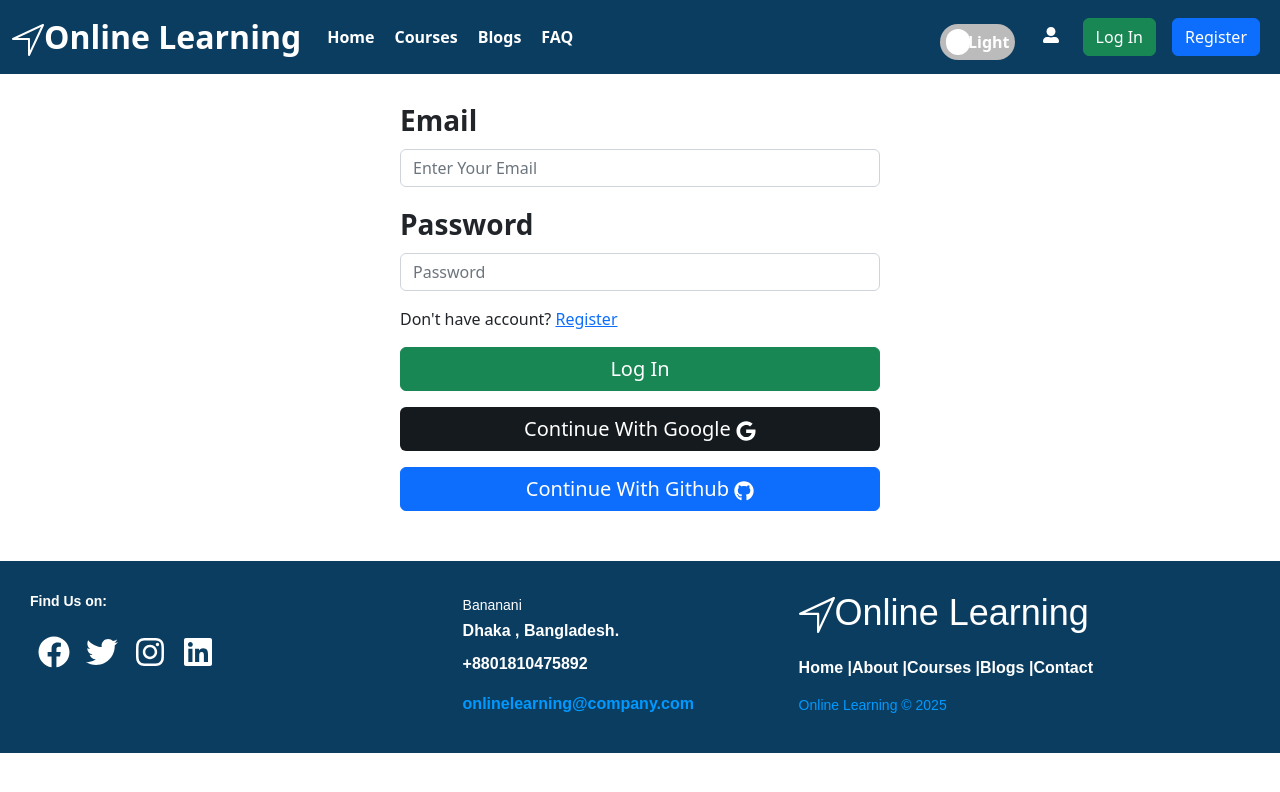
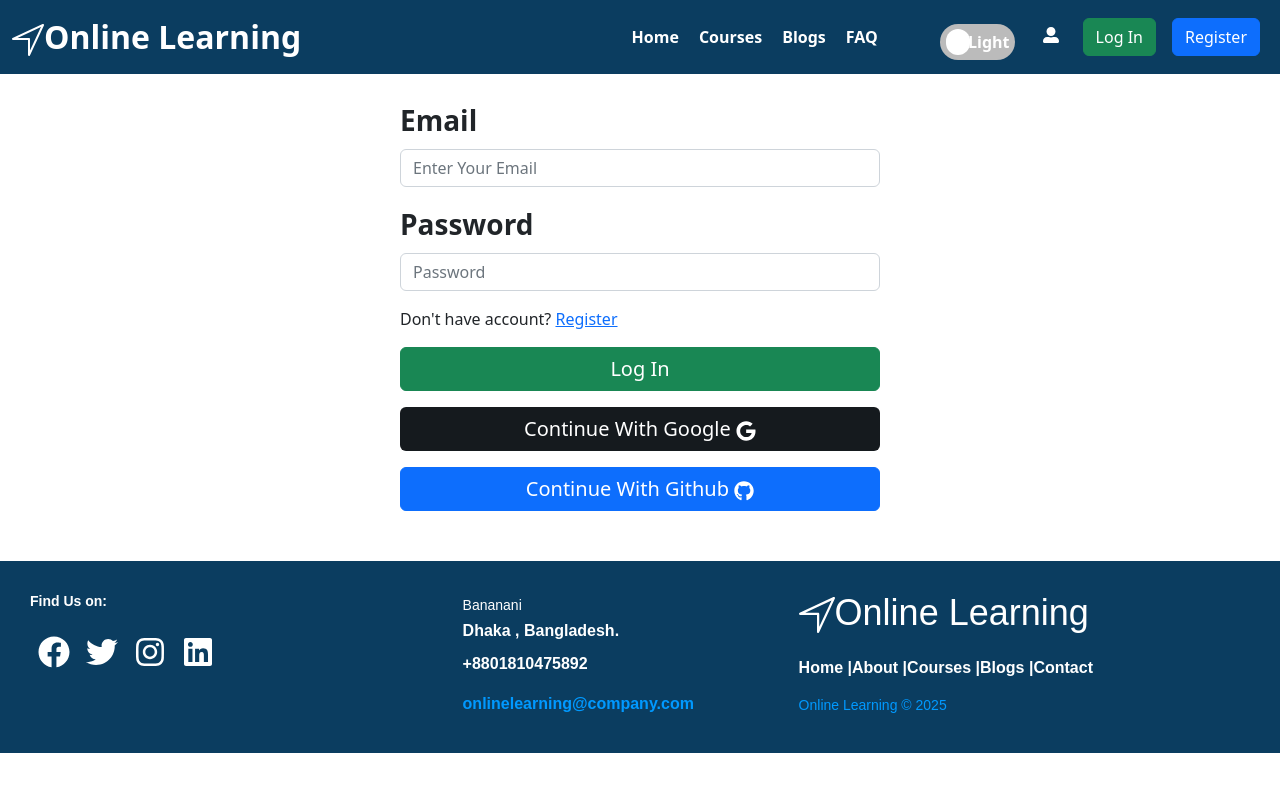
Before and after one commit to merazul-amin/online-learning-platform-client, a React (Create React App) app: page /login in a window 1280 px wide. Shown: the top 792 px of the page. Built offline with nearby package versions, Linux system fonts and the light colour scheme; no server answers.

Commit message:
navbar modified

```diff
--- a/src/components/Pages/CourseDetails/PDFContent.js
+++ b/src/components/Pages/CourseDetails/PDFContent.js
@@ -12,7 +12,7 @@ const PDFContent = ({ course }) => {
                 <>
                     <h4>What you will learn from here?</h4>
 
-                    <div className='p-3' style={{ width: '80%', margin: 'auto', border: '1px solid black' }}>
+                    <div className='p-3' style={{ width: '80%', margin: 'auto' }}>
                         {
                             toLearn.map((text, index) => <li key={index}>{text}</li>)
                         }
--- a/src/components/SharedPages/HeaderNav/HeaderNav.css
+++ b/src/components/SharedPages/HeaderNav/HeaderNav.css
@@ -0,0 +1,21 @@
+@media screen and (min-width:768px) {
+    .logout-btn {
+        margin-right: 15px;
+    }
+}
+
+@media screen and (min-width:991px) {
+    .navItems-container {
+        width: 50%;
+        display: flex;
+        justify-content: flex-end;
+    }
+}
+
+@media screen and (min-width:1065px) {
+    .navItems-container {
+        width: 60%;
+        display: flex;
+        justify-content: flex-end;
+    }
+}
--- a/src/components/SharedPages/HeaderNav/HeaderNav.js
+++ b/src/components/SharedPages/HeaderNav/HeaderNav.js
@@ -30,11 +30,12 @@ const HeaderNav = () => {
 
                     <Link style={{ textDecoration: 'none', fontWeight: 'bold', color: 'white' }} to='/'><span className='fs-2'>  <ImCompass />Online Learning</span></Link>
                 </Navbar.Brand>
+
                 <Navbar.Toggle aria-controls="navbarScroll" />
 
                 <Navbar.Collapse id="navbarScroll">
                     <Nav
-                        className="me-auto my-2 my-lg-0 "
+                        className="me-auto my-2 my-lg-0 navItems-container"
                         style={{ maxHeight: '100px' }}
                         navbarScroll
                     >
@@ -67,7 +68,7 @@ const HeaderNav = () => {
                     </div>
                     <div>
                         {user && user?.uid ?
-                            <button onClick={handleLogOut} className='btn btn-danger'>LogOut</button>
+                            <button onClick={handleLogOut} className='btn logout-btn btn-danger'>LogOut</button>
                             :
                             <>
                                 <Link to='/login'><button className="btn btn-success mx-2">Log In</button></Link>
--- a/src/components/SharedPages/ToggleTheme/ToggleTheme.css
+++ b/src/components/SharedPages/ToggleTheme/ToggleTheme.css
@@ -1,3 +1,7 @@
+.container {
+    margin-left: 0 !important;
+}
+
 .toggle-switch {
     position: relative;
     width: 75px;
```
